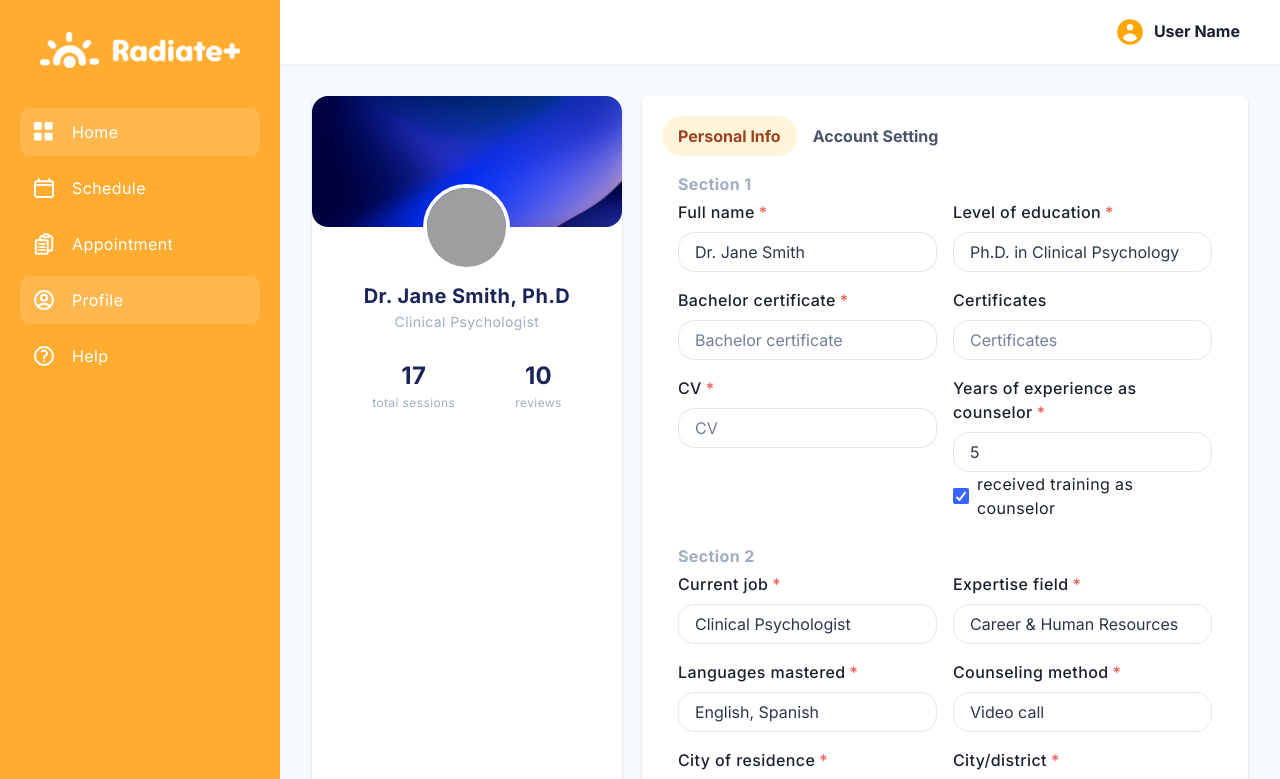
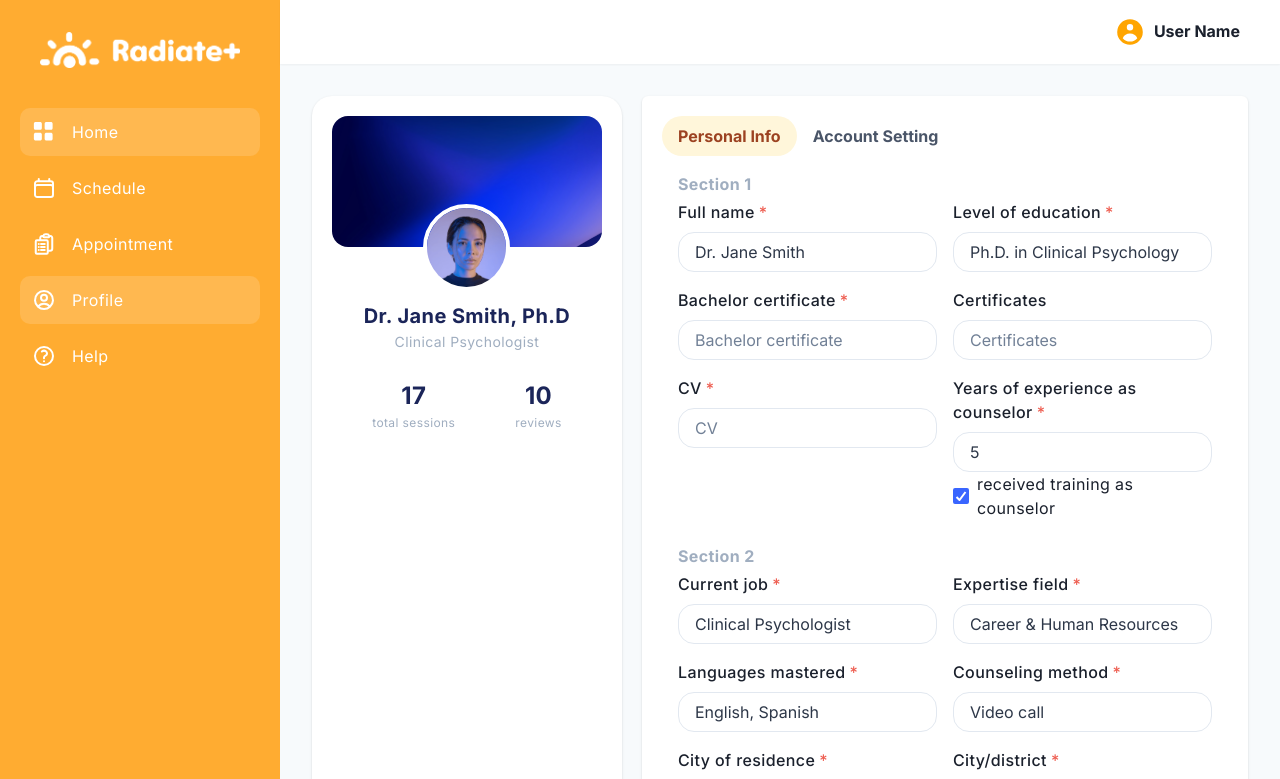
Before and after one commit to Radiate-Mental-Health-App/front-end, a React (Vite) app: page /p/profile in a window 1280 px wide. Shown: the top 779 px of the page. Built offline with nearby package versions, Linux system fonts and the light colour scheme; grey boxes are pictures that could not be loaded.

Commit message:
Change styling in psycholog/profile page

```diff
--- a/src/pages/psychologist/profile/components/Banner.jsx
+++ b/src/pages/psychologist/profile/components/Banner.jsx
@@ -19,10 +19,12 @@ export default function Banner(props) {
 
     return (
         <Card
-            mb={{
-            base: "0px",
-            lg: "20px"
-        }}
+        //     mb={{
+        //     base: "0px",
+        //     lg: "20px"
+        // }}
+            padding="20px"
+            borderRadius='20px'
             align='center'>
             <Box
                 bg={`url(${banner})`}
--- a/src/pages/psychologist/profile/components/General.jsx
+++ b/src/pages/psychologist/profile/components/General.jsx
@@ -27,10 +27,10 @@ export default function GeneralInformation(props) {
 
     return (
         <Card
-            mb={{
-            base: "0px",
-            "2xl": "20px"
-        }}
+        //     mb={{
+        //     base: "0px",
+        //     "2xl": "20px"
+        // }}
             {...rest}>
 
             <CardBody>
--- a/src/pages/psychologist/profile/index.jsx
+++ b/src/pages/psychologist/profile/index.jsx
@@ -29,7 +29,7 @@ import General from "./components/General";
 
 // Assets
 import banner from "@/assets/img/auth/banner.png";
-import avatar from "@/assets/img/avatars/avatar4.png";
+import avatar from "@/assets/img/auth/avatars/avatar4.png";
 
 export default function Overview() {
     return (
```
